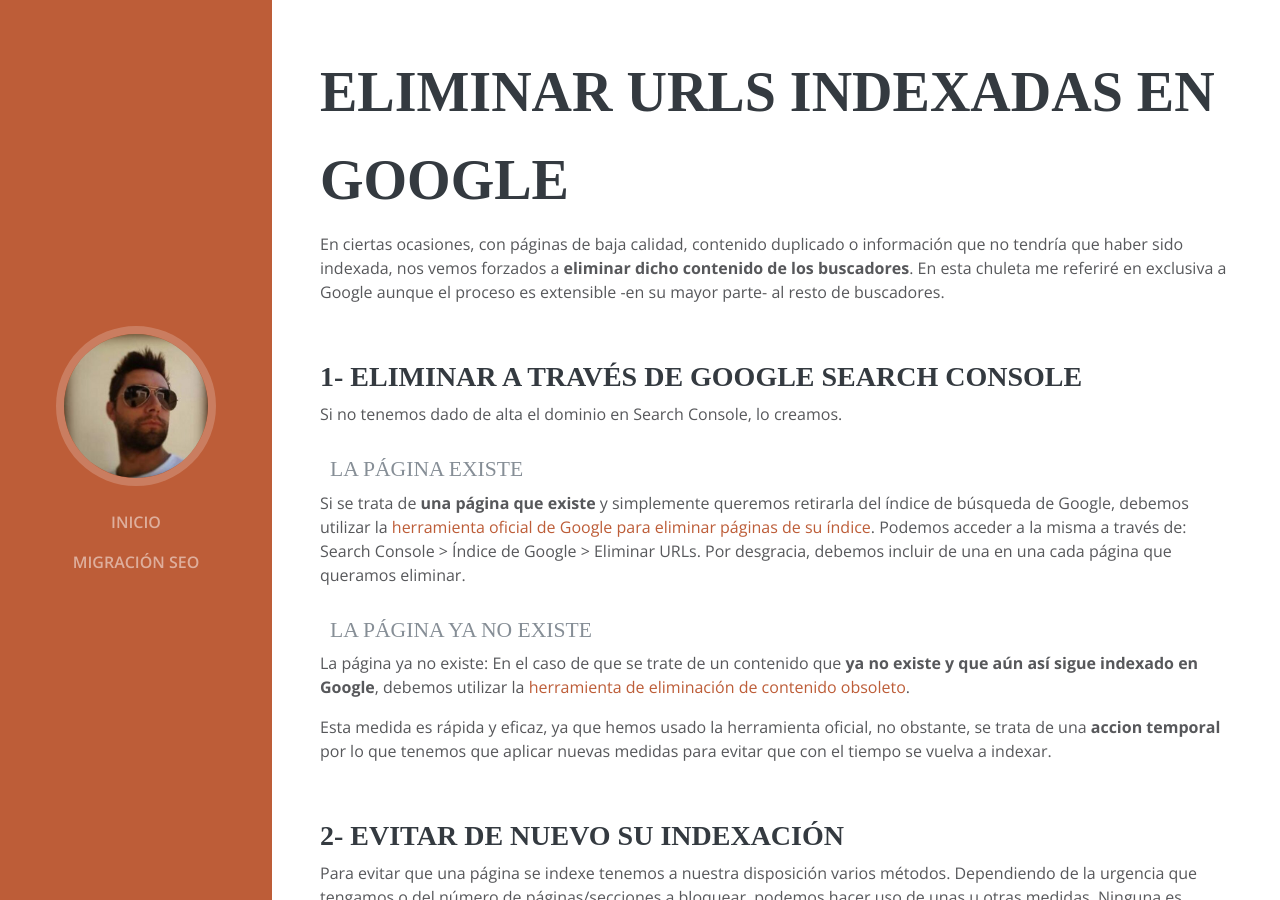
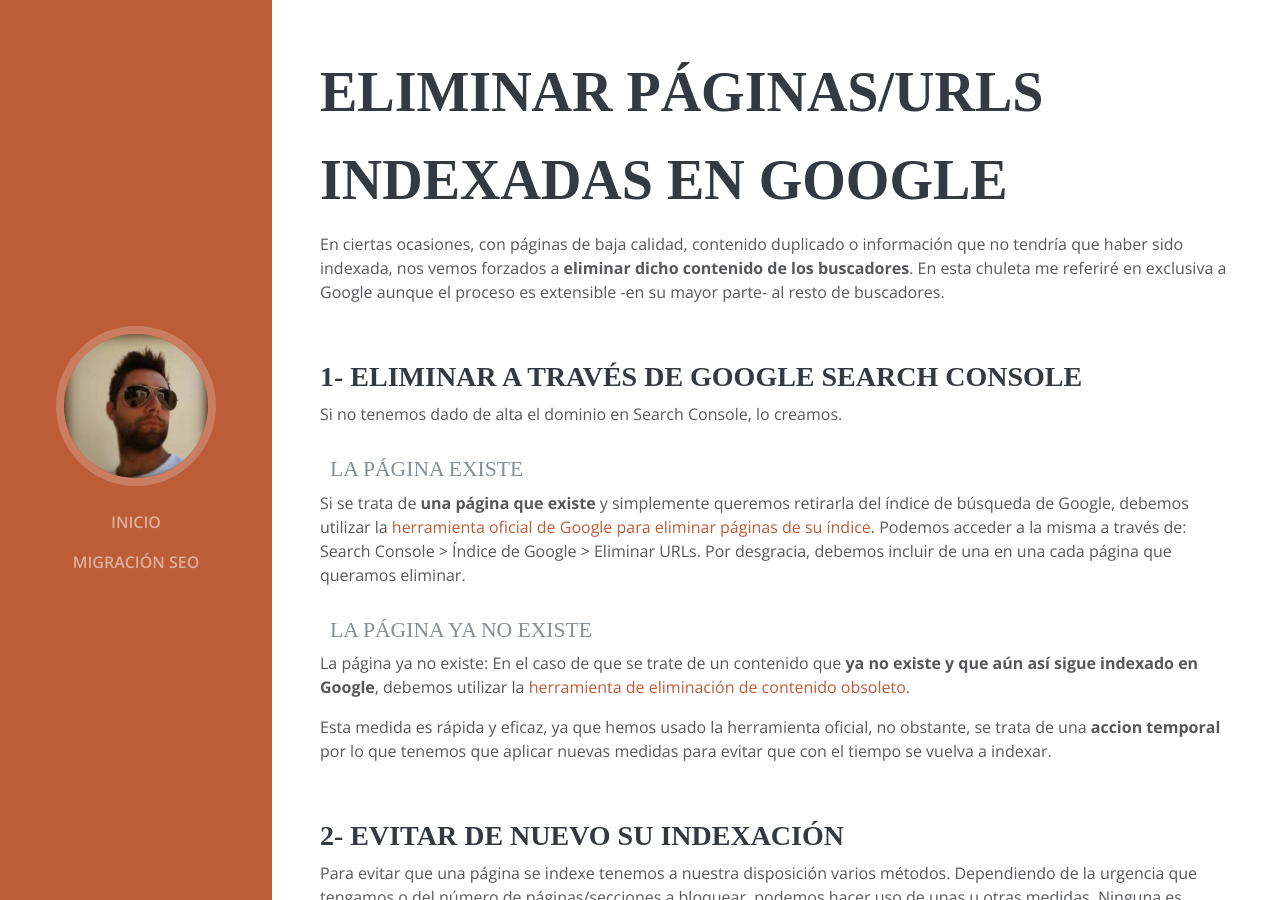
Before and after one commit to Emirodgar/w-chuleta-seo, a Jekyll site: the page built from eliminar-pagina-google.md, in a window 1280 px wide and 900 px high. Built offline with Jekyll 4.4.1, drawn with Linux system fonts in a browser that asks for light colours; some web fonts are replaced; our own code applies the rules of GitHub Pages for plain Markdown files.

Commit message:
Update and rename eliminar-url-google.md to eliminar-pagina-google.md

```diff
--- a/eliminar-url-google.md
+++ b/eliminar-pagina-google.md
@@ -1,12 +1,12 @@
 ---
 description: Proceso para eliminar páginas/URLs del índice de los buscadores, en concreto, Google, aunque el proceso es extensible al resto.
 lang: es_ES
-permalink: eliminar-url-indexada-google
+permalink: eliminar-pagina-indexada-google
 author:
   twitter: emirodgar
 ---
 
-# Eliminar URLs indexadas en Google
+# Eliminar páginas/URLs indexadas en Google
 
 En ciertas ocasiones, con páginas de baja calidad, contenido duplicado o información que no tendría que haber sido indexada, nos vemos forzados a **eliminar dicho contenido de los buscadores**. En esta chuleta me referiré en exclusiva a Google aunque el proceso es extensible -en su mayor parte- al resto de buscadores.
 
```
